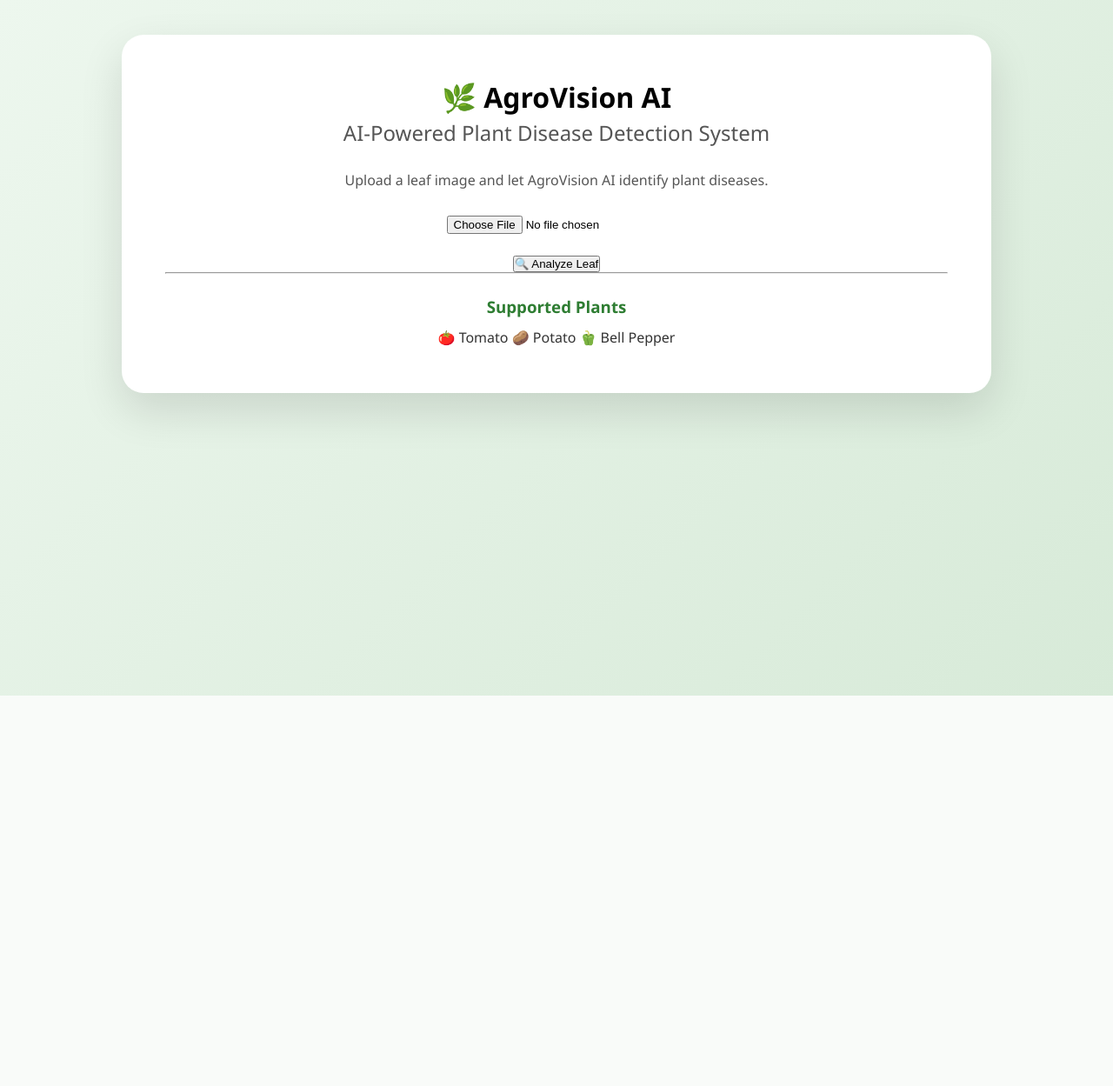
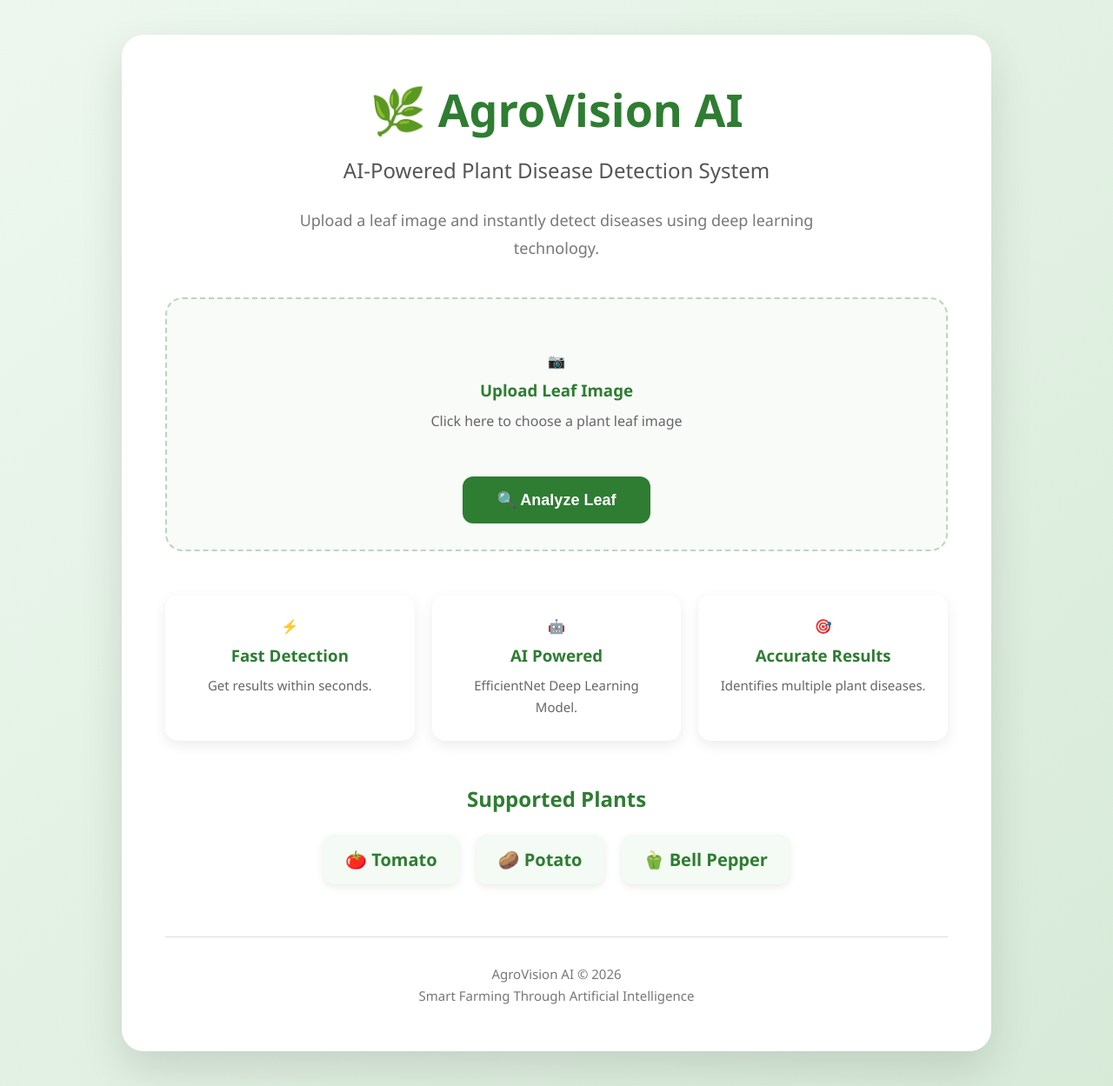
Before and after one commit to K100-SKETCH/AgroVision-AI, a Flask app: page / in a window 1280 px wide. Shown: the whole page at 87% size. Before the commit the page ends 800 px from the top, so only its background shows below. Run offline with Flask 3, Linux system fonts and the light colour scheme.

Commit message:
Update index.html

```diff
--- a/templates/index.html
+++ b/templates/index.html
@@ -1,17 +1,23 @@
 <!DOCTYPE html>
-<html>
+<html lang="en">
+
 <head>
+    <meta charset="UTF-8">
+    <meta name="viewport" content="width=device-width, initial-scale=1.0">
 
     <title>AgroVision AI</title>
 
     <link rel="stylesheet"
           href="{{ url_for('static', filename='css/style.css') }}">
-
 </head>
 
 <body>
 
 <div class="container">
+
+    <!-- HERO -->
+
+    <div class="hero">
 
         <h1>🌿 AgroVision AI</h1>
 
@@ -19,10 +25,16 @@
             AI-Powered Plant Disease Detection System
         </p>
 
-    <p style="margin-bottom:25px;color:#555;">
-        Upload a leaf image and let AgroVision AI
-        identify plant diseases.
+        <p class="description">
+            Upload a leaf image and instantly detect diseases using
+            deep learning technology.
         </p>
+
+    </div>
+
+    <!-- UPLOAD CARD -->
+
+    <div class="upload-card">
 
         <form
             action="/upload"
@@ -31,56 +43,120 @@
             onsubmit="showLoading()"
         >
 
+            <label class="upload-box">
+
                 <input
                     type="file"
                     name="leaf_image"
                     accept="image/*"
-            required>
+                    required
+                >
 
-        <br><br>
+                <div class="upload-content">
+                    📷
+                    <h3>Upload Leaf Image</h3>
+                    <p>Click here to choose a plant leaf image</p>
+                </div>
+
+            </label>
 
             <button
                 id="analyzeBtn"
-            type="submit">
-
+                type="submit"
+                class="analyze-btn"
+            >
                 🔍 Analyze Leaf
-
             </button>
 
         </form>
 
-    <p
-        id="loadingText"
-        style="
-        display:none;
-        color:green;
-        font-weight:bold;
-        margin-top:20px;">
+        <div id="loadingText" class="loading-box">
 
-        ⏳ Analyzing image...
-        Please wait 10-30 seconds.
+            <div class="loader"></div>
 
+            <p>
+                Analyzing image...
+                Please wait 10–30 seconds
             </p>
 
-    <hr>
+        </div>
 
-    <h3>Supported Plants</h3>
+    </div>
+
+    <!-- FEATURES -->
+
+    <div class="features">
+
+        <div class="feature-card">
+            ⚡
+            <h3>Fast Detection</h3>
+            <p>Get results within seconds.</p>
+        </div>
+
+        <div class="feature-card">
+            🤖
+            <h3>AI Powered</h3>
+            <p>EfficientNet Deep Learning Model.</p>
+        </div>
+
+        <div class="feature-card">
+            🎯
+            <h3>Accurate Results</h3>
+            <p>Identifies multiple plant diseases.</p>
+        </div>
+
+    </div>
+
+    <!-- SUPPORTED PLANTS -->
+
+    <div class="plants-section">
+
+        <h2>Supported Plants</h2>
+
+        <div class="plants-grid">
+
+            <div class="plant-card">
+                🍅
+                <span>Tomato</span>
+            </div>
+
+            <div class="plant-card">
+                🥔
+                <span>Potato</span>
+            </div>
+
+            <div class="plant-card">
+                🫑
+                <span>Bell Pepper</span>
+            </div>
+
+        </div>
+
+    </div>
+
+    <!-- FOOTER -->
+
+    <div class="footer">
 
         <p>
-        🍅 Tomato
-        🥔 Potato
-        🫑 Bell Pepper
+            AgroVision AI © 2026
         </p>
+
+        <p>
+            Smart Farming Through Artificial Intelligence
+        </p>
+
+    </div>
 
 </div>
 
 <script>
 
-function showLoading(){
+function showLoading() {
 
     document.getElementById(
         "loadingText"
-    ).style.display = "block";
+    ).style.display = "flex";
 
     document.getElementById(
         "analyzeBtn"
@@ -94,4 +170,5 @@ function showLoading(){
 </script>
 
 </body>
+
 </html>
```
Lines whose indentation alone changed are shown as unchanged.
